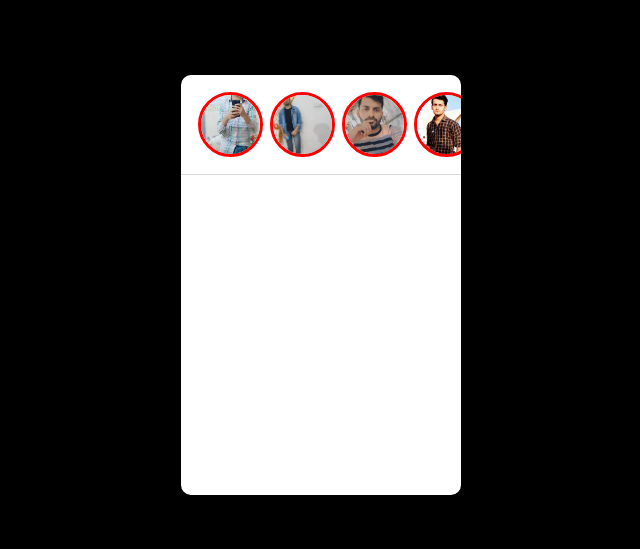
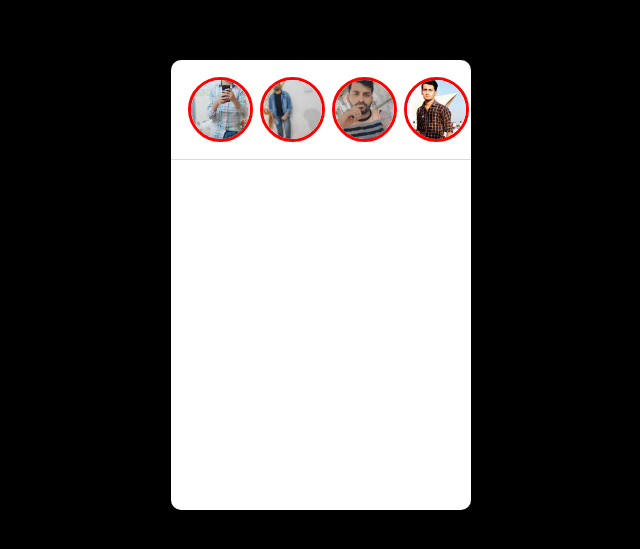
Before and after one commit to amjadraza19/instra-story, a plain HTML site: page index.html in a window 1280 px wide. Shown: the part 115-664 px from the top of the page, without its empty margins (319-959 px from the left). Drawn offline with Linux system fonts and the light colour scheme.

Commit message:
Update style.css

```diff
--- a/style.css
+++ b/style.css
@@ -15,8 +15,8 @@ body{
     justify-content: center;
 }
 #card{
-    height:420px;
-    width:280px;
+    height:450px;
+    width:300px;
     background-color: #fff;
     border-radius: 10px;
     overflow: hidden;
```
